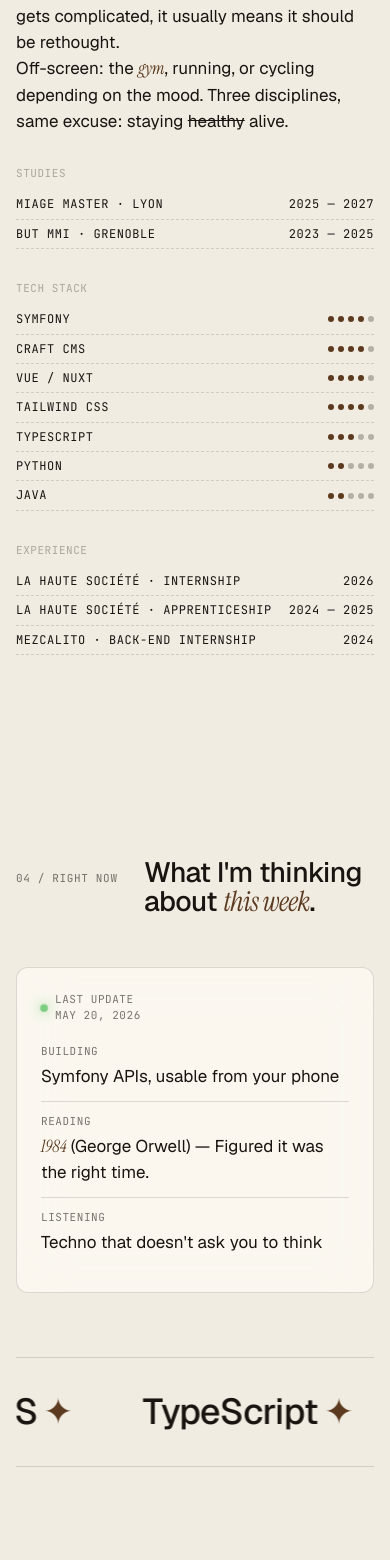
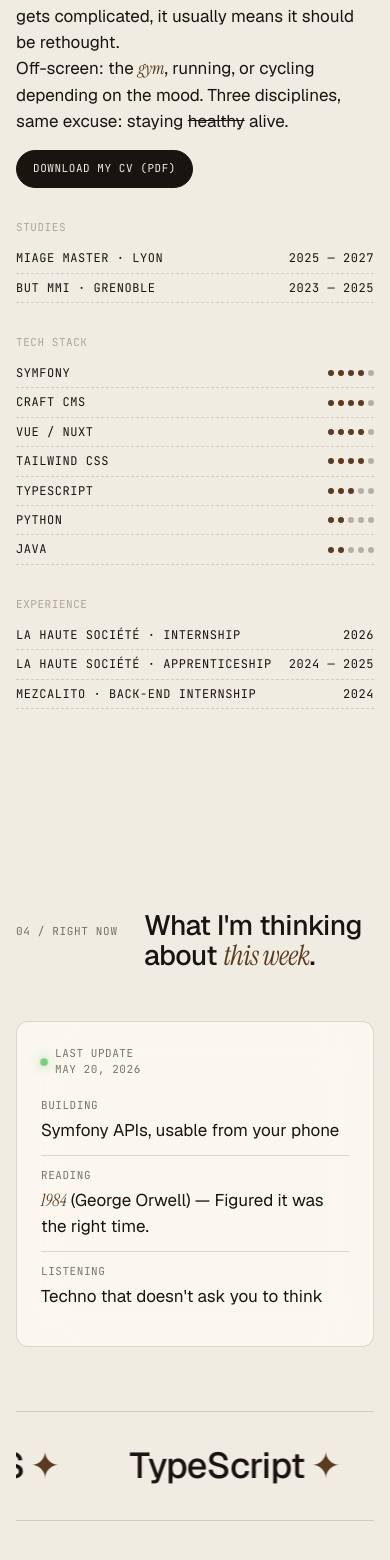
Before and after one commit to CallMeTrinity/antoninpamart.fr-v4, a Vue app: page / in a window 390 px wide. Shown: the part 2277-3837 px from the top of the page. Built offline with nearby package versions, Linux system fonts and the light colour scheme.

Commit message:
feat: add CV download button and extract button styles to separate file

```diff
--- a/src/assets/local.ts
+++ b/src/assets/local.ts
@@ -94,6 +94,10 @@ const messages = {
       p1: "Je suis Antonin, dev junior à Grenoble. Principalement back-end, mais <em>full-stack</em> quand il faut. Actuellement en stage à La Haute Société, où j'ai été alternant l'an dernier, et où je devrais l'être à nouveau prochainement.",
       p2: "Ce qui me tient à cœur : <em>apprendre</em>, garder les choses simples, et résoudre les problèmes plutôt que les contourner. Quand un truc devient compliqué, c'est souvent le signe qu'il faut le repenser.",
       p3: "En dehors de l'écran : la <em>salle</em>, la course ou le vélo selon l'humeur. Trois disciplines pour la même excuse : rester en <s>bonne santé</s> vie.",
+      cv : {
+        link: '/cv_pamart.pdf',
+        message: 'Télécharger mon CV (PDF)',
+      },
       studies: 'Études',
       stack: 'Stack technique',
       experiences: 'Expériences',
@@ -218,6 +222,10 @@ const messages = {
       p1: "I'm Antonin, junior dev in Grenoble. Mostly back-end, but <em>full-stack</em> when needed. Currently interning at La Haute Société, where I was an apprentice last year, and where I should be again soon.",
       p2: 'What I care about: <em>learning</em>, keeping things simple, and solving problems rather than working around them. When something gets complicated, it usually means it should be rethought.',
       p3: 'Off-screen: the <em>gym</em>, running, or cycling depending on the mood. Three disciplines, same excuse: staying <s>healthy</s> alive.',
+      cv : {
+        link: '/cv_pamart.pdf',
+        message: 'Download my CV (PDF)',
+      },
       studies: 'Studies',
       stack: 'Tech stack',
       experiences: 'Experience',
--- /dev/null
+++ b/src/assets/styles/base/btn.css
@@ -0,0 +1,9 @@
+.btn {
+    @apply inline-flex items-center gap-2 px-4 py-2.5 rounded-full
+    border border-line-strong bg-transparent text-fg
+    font-jet text-[11px] uppercase tracking-wider cursor-pointer;
+    transition: background .2s, border-color .2s, color .2s;
+}
+.btn:hover { @apply bg-accent text-paper border-accent; }
+.btn-primary { @apply bg-fg text-paper border-fg; }
+.btn-primary:hover { @apply bg-accent border-accent; }
--- a/src/assets/styles/main.css
+++ b/src/assets/styles/main.css
@@ -3,6 +3,7 @@
 
 @import "./base/base.css";
 @import "./base/grid.css";
+@import "./base/btn.css";
 
 @theme {
     --font-geist: "Geist", sans-serif;
--- a/src/components/About.vue
+++ b/src/components/About.vue
@@ -65,6 +65,7 @@ useSectionFx(root, (scope) => {
         <p v-html="$t('about.p1')" />
         <p v-html="$t('about.p2')" />
         <p v-html="$t('about.p3')" />
+        <a class="btn btn-primary mt-4 lg:mt-16" :href="$t('about.cv.link')" download="CV_Antonin_Pamart-2026.pdf">{{ $t('about.cv.message') }}</a>
       </div>
 
       <div class="about-side grid gap-8 font-jet text-[11px] uppercase tracking-wider">
--- a/src/components/Work.vue
+++ b/src/components/Work.vue
@@ -148,16 +148,6 @@ useSectionFx(root, (scope) => {
   @apply font-instrument italic font-normal text-accent;
 }
 
-.btn {
-  @apply inline-flex items-center gap-2 px-4 py-2.5 rounded-full
-         border border-line-strong bg-transparent text-fg
-         font-jet text-[11px] uppercase tracking-wider cursor-pointer;
-  transition: background .2s, border-color .2s, color .2s;
-}
-.btn:hover { @apply bg-accent text-paper border-accent; }
-.btn-primary { @apply bg-fg text-paper border-fg; }
-.btn-primary:hover { @apply bg-accent border-accent; }
-
 @media (max-width: 880px) {
   .work-row,
   .row-grid {
```
